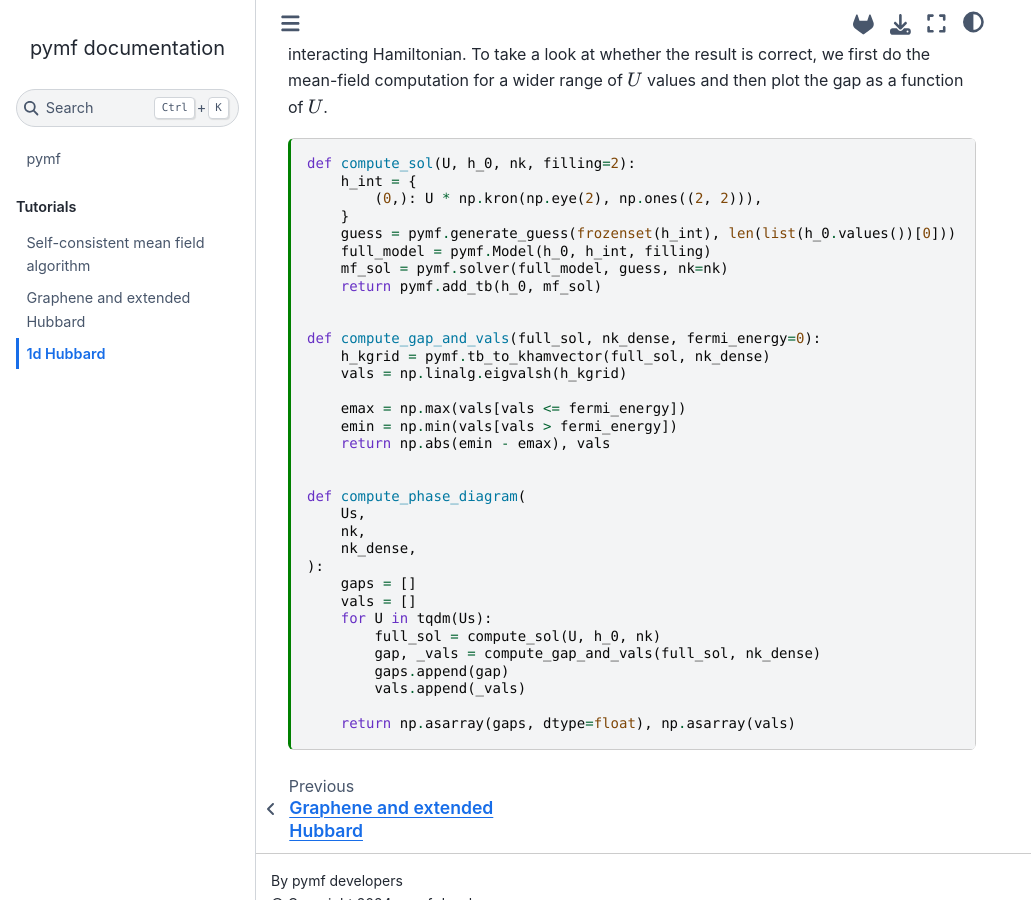
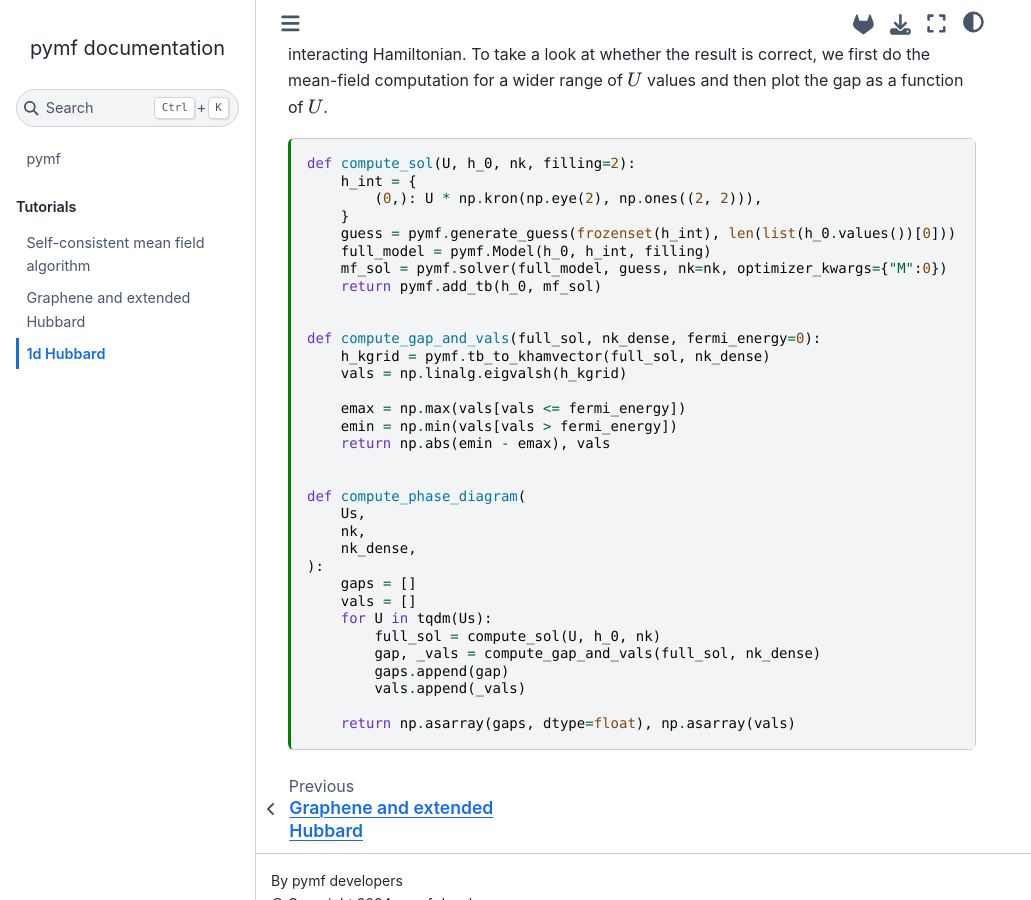
Before and after one commit to quantum-tinkerer/MeanFi, a Sphinx documentation site: the page built from docs/source/hubbard_1d.md, in a window 1280 px wide and 900 px high, scrolled down 1817 px. Shown: the whole window, without its empty margins (0-1031 px from the left). Built offline with Sphinx 7.4.7 and the Sphinx Book theme 1.1.4, drawn with Linux system fonts in a browser that asks for light colours; the version number could not be read and is left out; comment, search, counter and statistics services are not loaded.

Commit message:
change the optimizer kwargs to make convergence behave better

```diff
--- a/docs/source/hubbard_1d.md
+++ b/docs/source/hubbard_1d.md
@@ -91,7 +91,7 @@ def compute_sol(U, h_0, nk, filling=2):
     }
     guess = pymf.generate_guess(frozenset(h_int), len(list(h_0.values())[0]))
     full_model = pymf.Model(h_0, h_int, filling)
-    mf_sol = pymf.solver(full_model, guess, nk=nk)
+    mf_sol = pymf.solver(full_model, guess, nk=nk, optimizer_kwargs={"M":0})
     return pymf.add_tb(h_0, mf_sol)
 
 
```
Also changed, not shown: 1 other file.
